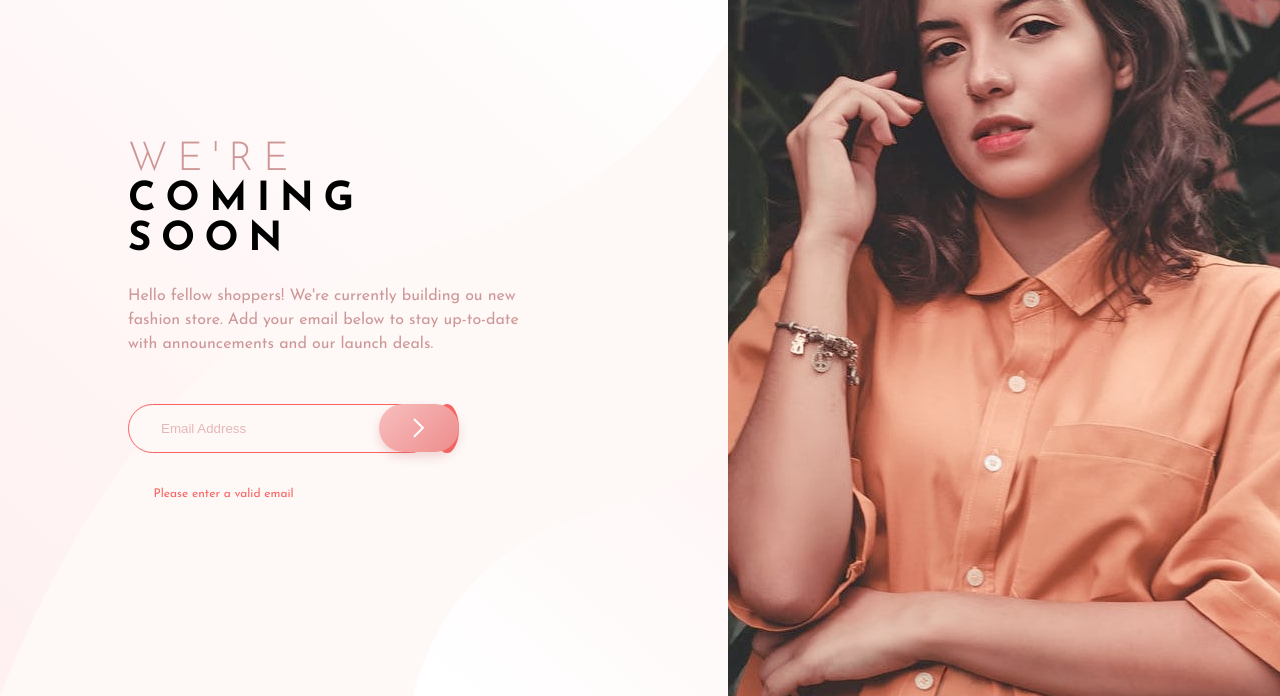
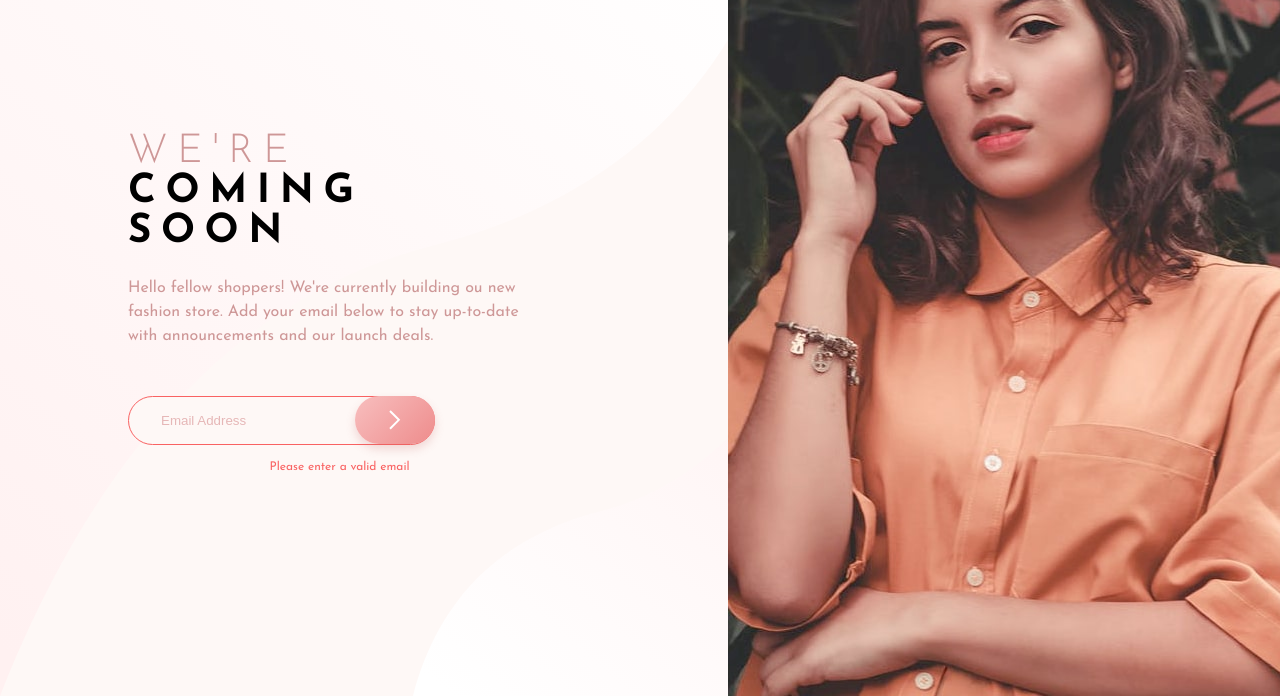
Before and after one commit to AlixLv/base-apparel-coming-soon-page_frontend-mentor, a plain HTML site: page index.html in a window 1280 px wide. Both pictures are taken after a click on the button 395 px from the left and 531 px from the top of the page. Shown: the part 104-800 px from the top of the page. Drawn offline with Linux system fonts and the light colour scheme.

Commit message:
fixed error message

```diff
--- a/index.html
+++ b/index.html
@@ -28,8 +28,8 @@
                 <button id="svg"><svg xmlns="http://www.w3.org/2000/svg" width="12" height="20">
                 <path fill="none" stroke="#FFF" stroke-width="2" d="M1 1l8.836 8.836L1 18.671" />
                 </svg></button>
-                <nav id="errormessage"></nav>
             </div>
+            <nav id="errormessage">Please enter a valid email</nav>
         </div>
     </div>
 
--- a/script.js
+++ b/script.js
@@ -29,16 +29,16 @@ function validateEmail(email) {
 }
 
 function invalidEmail(){
-    let errorImage = document.createElement("img");
-    errorImage.src = 'base-apparel-coming-soon-master/images/icon-error.svg';
-    errorImage.id = "errorImg";
-    console.log(`errorImage = ${errorImage}`);
+    // let errorImage = document.createElement("img");
+    // errorImage.src = 'base-apparel-coming-soon-master/images/icon-error.svg';
+    // errorImage.id = "errorImg";
+    // console.log(`errorImage = ${errorImage}`);
     emailInput.value = "";
     emailInput.style.border = "1px solid hsl(0, 93%, 68%)";
     let errorMessage = document.getElementById("errormessage");
     console.log(errorMessage)
-    errorMessage.innerText = "Please enter a valid email";
-    ctaDiv.appendChild(errorImage);
+    errorMessage.style.display ='block';
+    // ctaDiv.appendChild(errorImage);
 }
 
 
@@ -60,8 +60,8 @@ button.addEventListener("click", () => {
     }
     else if (emailValidation === true) {
         let errorMessage = document.getElementById("errormessage");
-        errorMessage.innerText = "";
-        ctaDiv.removeChild(ctaDiv.lastChild);
+        errorMessage.style.display = 'none';
+        // ctaDiv.removeChild(ctaDiv.lastChild);
         console.log(`email enregistré = ${emailValidation}`);
 
     }
--- a/styles.css
+++ b/styles.css
@@ -66,6 +66,7 @@ h1>nav:first-child {
     padding: 0;
     margin: 0;
 }
+
 #cta {
     display: flex;
     flex-direction: row;
@@ -105,23 +106,15 @@ h1>nav:first-child {
 }
 
 #errormessage {
-    width: 20vw;
-    height: 3vh;
-    position: absolute;
-    left: 12vw;
-    top: 74vh;
+    width: 40%;
+    height: 1rem;
+    align-self: center;
+    padding-top: 1rem;
     color: hsl(0, 93%, 68%);
     font-size: 12px;
+    display: none;
 }
 
-
-#errorImg {
-    display: flex;
-    flex-direction: row;
-    justify-content: center;
-    align-items: center;
-
-}
 
 
 @media (min-width:769px) {
```
